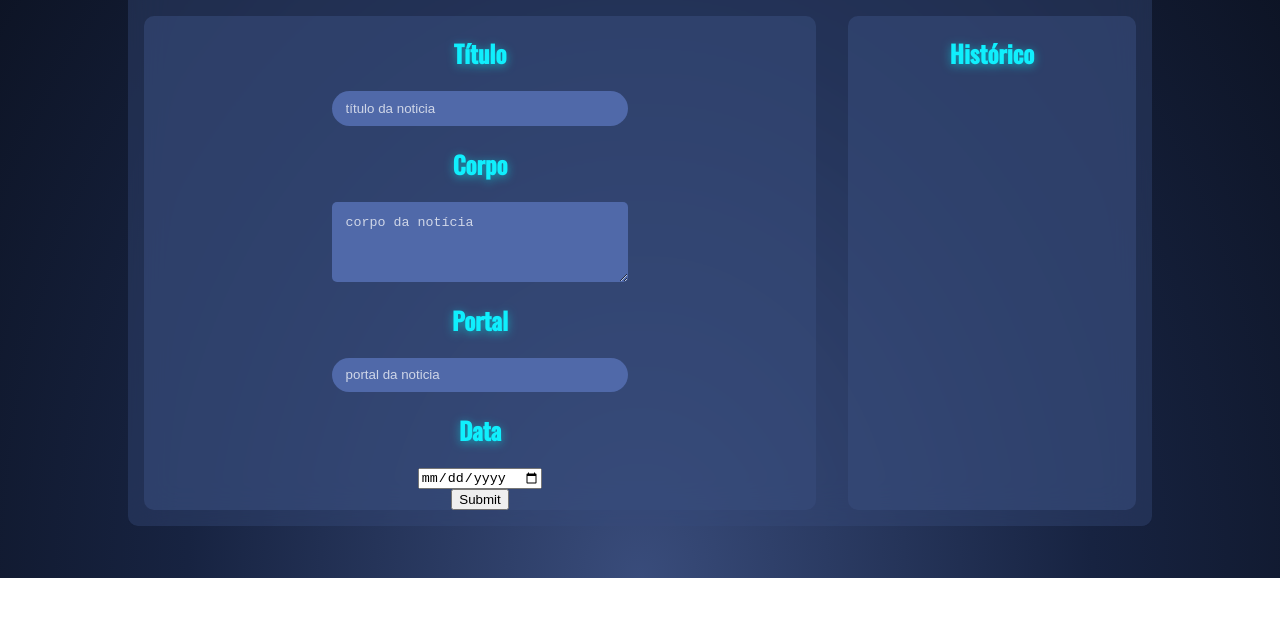
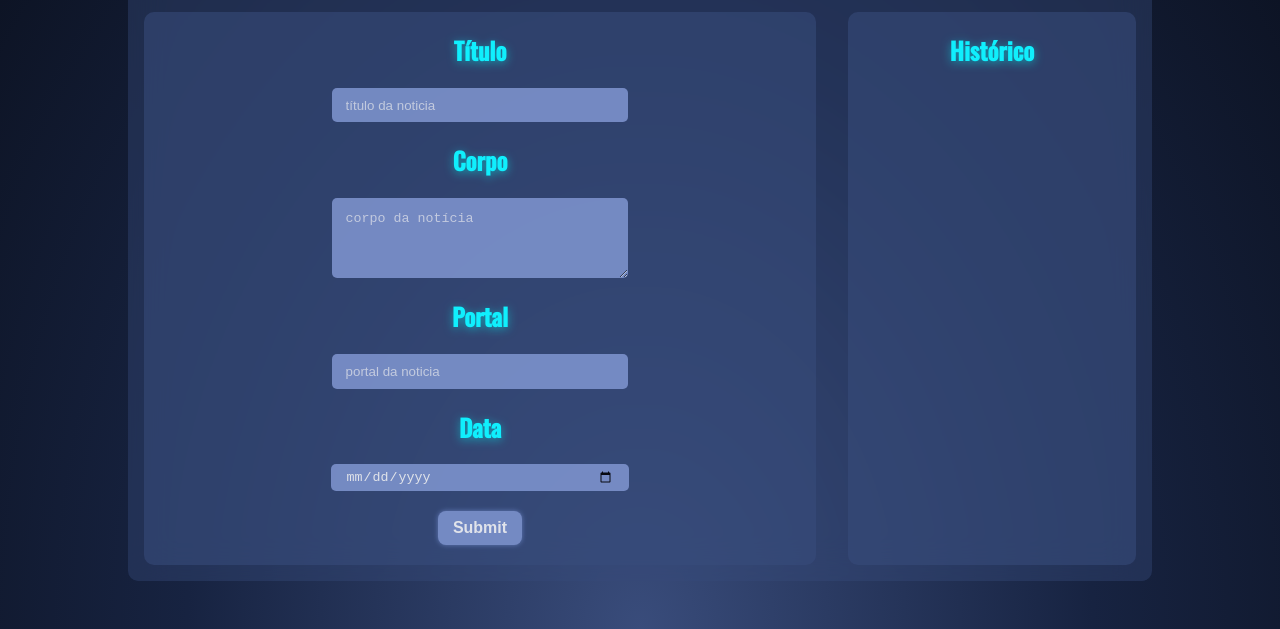
Before and after one commit to malvesbruno/fakeNews_FrontEnd, a website built with Parcel: page index.html in a window 1280 px wide. Shown: the part 222-851 px from the top of the page. Before the commit the page ends 800 px from the top, so only its background shows below. Built offline with nearby package versions, Linux system fonts and the light colour scheme.

Commit message:
Adicionando o Parcel para scss, Adicionando estilização scss, modificação nos estilos da página, (text boxs e botões). Necessário criar blocos para reaproveitamento futuro.

```diff
--- /dev/null
+++ b/css/blocks/textBoxArea.scss
@@ -0,0 +1,56 @@
+@import '../utils/mixins.scss';
+
+.card form input[type=text]{
+  width: 40%;
+  height: 2em;
+
+  @include text-box-background-color;
+  border-radius: 5px;
+  border: none;
+  padding-inline: 1em;
+  padding-block: 0.3em;
+  color: white;
+}
+
+.card form textarea{
+    width: 40%;
+    height: 4em;
+
+    @include text-box-background-color;
+    color: white;
+    border-radius: 5px;
+    border: none;
+    padding-inline: 1em;
+    padding-block: 1em;
+  }
+
+  .dateSelector {
+  color: white;
+  width: 40%;
+  height: 2em;
+  border: none;
+  border-radius: 5px;
+  padding: 0 15px 0 15px;
+
+  @include text-box-background-color;
+
+  &_button {
+    margin: 20px 0 20px;
+    @include text-box-background-color;
+    color: #fff;
+    border: none;
+    padding: 8px 15px;
+    border-radius: 8px;
+    font-size: 1rem;
+    font-weight: bold;
+    cursor: pointer;
+    transition: all 0.3s ease;
+    box-shadow: 0 0 5px #6B84C4;
+
+    &:hover {
+      background-color: #9AAEE0;
+      box-shadow: 0 0 12px #3e5ca8, 0 0 12px #10effd;
+      transform: scale(1.05);
+    }
+  }
+}
--- a/css/style.css
+++ b/css/style.css
@@ -1,3 +1,6 @@
+@import './utils/mixins.scss';
+@import './blocks/textBoxArea.scss';
+
 @font-face {
     font-family: "font_noFake";
     src: url('../assets/font/Oswald-Medium.ttf');
@@ -110,37 +113,14 @@ nav img:hover{
     align-items: center;
 }
 
-.card form input[type=text]{
-    width: 40%;
-    height: 2em;
-    background: #5069a9;
-    border-radius: 20px;
-    border: none;
-     padding-inline: 1em;
-     padding-block: 0.3em;
-     color: white;
-}
-
 .card form input:focus{
     outline: none;
     filter: drop-shadow(0px 0px 5px #10edfd7f);
 }
 
-
 .card form input[type=text]::placeholder{
     color: rgba(255, 255, 255, 0.73);
     opacity: 1;
-}
-
-.card form textarea{
-    width: 40%;
-    height: 4em;
-    background: #5069a9;
-    border-radius: 5px;
-    border: none;
-    padding-inline: 1em;
-     padding-block: 1em;
-     color: white;
 }
 
 .card form textarea:focus{
--- /dev/null
+++ b/css/utils/mixins.scss
@@ -0,0 +1,4 @@
+@mixin text-box-background-color {
+  background-color: #8096D1;
+  opacity: .85;
+}
--- a/index.html
+++ b/index.html
@@ -17,6 +17,11 @@
         <a href="https://www.aosfatos.org">Fontes confiáveis</a>
         <a>Contato</a>
     </nav>
+
+    <div id="inicio">
+
+    </div>
+
     <div class="card">
         <h1 id="analisarNoticia">Bem Vindo ao Fake News AI</h1>
         <div class="sides">
@@ -29,8 +34,8 @@
                     <h2>Portal</h2>
                     <input placeholder="portal da noticia" type="text" id="portal"></input>
                     <h2>Data</h2>
-                    <input type="date" id="date">
-                    <input type="submit"></input>
+                    <input class="dateSelector" type="date" id="date">
+                    <input class="dateSelector_button" type="submit"></input>
                 </form>
             </div>
             <div class="side_history">
--- /dev/null
+++ b/package.json
@@ -0,0 +1,6 @@
+{
+  "devDependencies": {
+    "@parcel/transformer-sass": "^2.15.4",
+    "parcel": "^2.15.4"
+  }
+}
```
Also changed, not shown: dist/Oswald-Medium.b0e18da9.ttf (added), dist/icon.58162f4d.png (added), dist/index.html (added), 5 other files.
